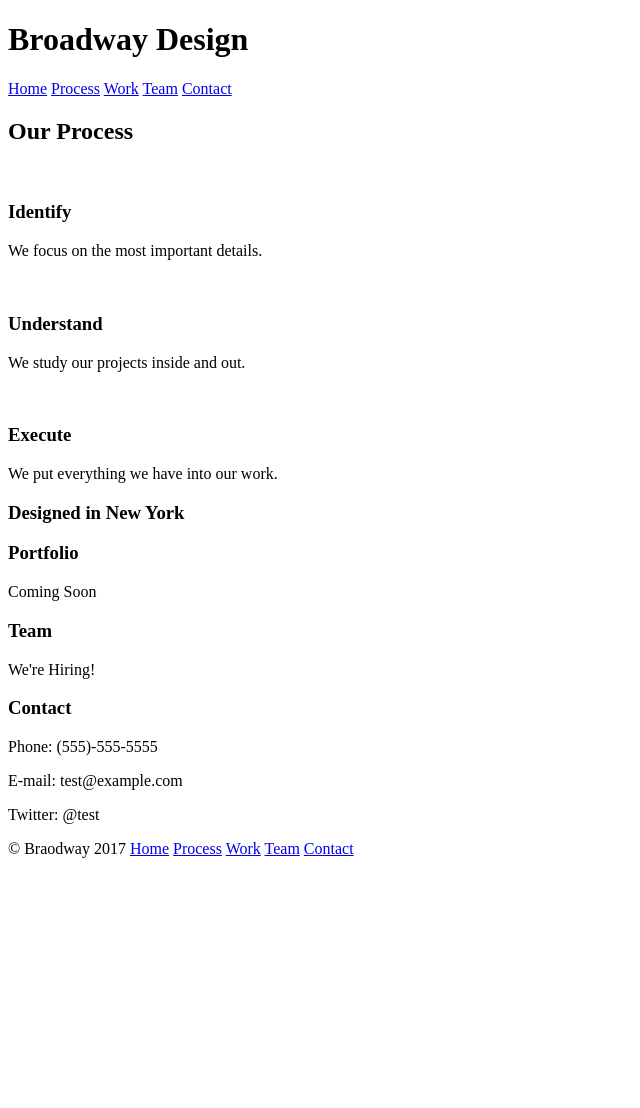
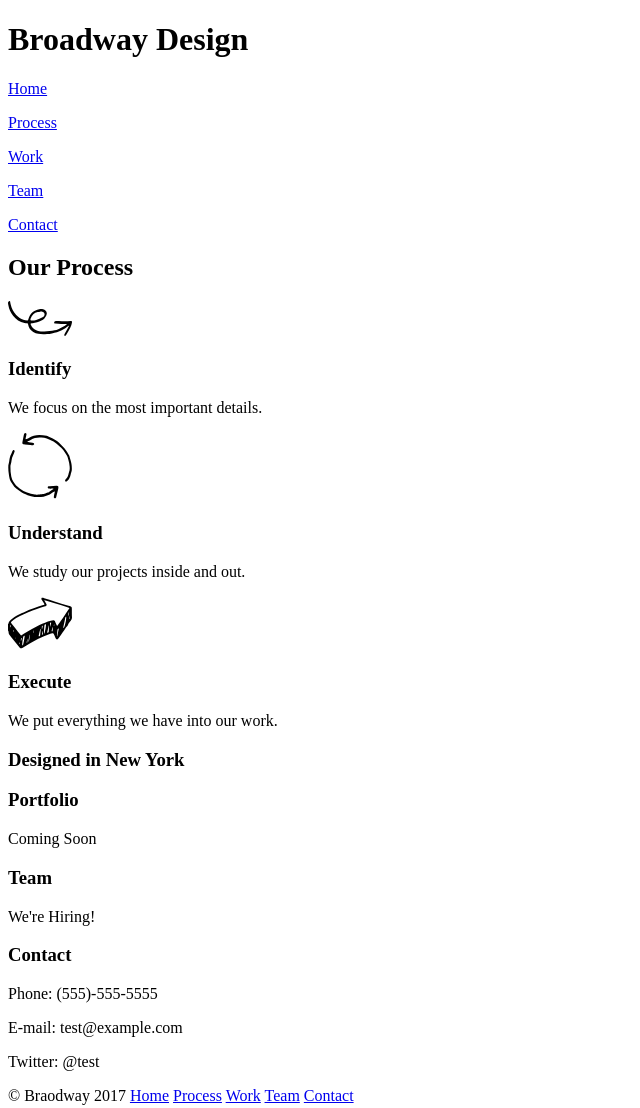
Before and after one commit to ivan8113/Broadway_Design, a plain HTML site: page index.html in a window 1280 px wide. Shown: the whole page, without its empty margins (0-640 px from the left). Before the commit the page ends 874 px from the top, so only its background shows below. Drawn offline with Linux system fonts and the light colour scheme.

Commit message:
modified code with images.

```diff
--- a/index.html
+++ b/index.html
@@ -7,25 +7,23 @@
   </head>
   <h1 class="Broadway">Broadway Design</h1>
 <nav>
-  <p>
-    <a class="nav btn" href="#">Home</a>
-    <a class="nav btn" href="#process">Process</a>
-    <a class="nav btn" href="#work">Work</a>
-    <a class="nav btn" href="#team">Team</a>
-    <a class="nav btn" href="#contact">Contact</a>
-  </p>
+    <p><a class="nav btn" href="#">Home</a></p>
+    <p><a class="nav btn" href="#process">Process</a></p>
+    <p><a class="nav btn" href="#work">Work</a></p>
+    <p><a class="nav btn" href="#team">Team</a></p>
+    <p><a class="nav btn" href="#contact">Contact</a></p>
   <!-- work  -->
 <h2 id="process">Our Process</h2>
 <!-- identity -->
-<img src=""/>
+<img src="./Resources/images/identify.svg"/>
 <h3>Identify</h3>
 <p>We focus on the most important details.</p>
 <!-- understand -->
-<img src=""/>
+<img src="./Resources/images/understand.svg"/>
 <h3>Understand</h3>
 <p>We study our projects inside and out.</p>
 <!-- execute -->
-<img src=""/>
+<img src="./Resources/images/execute.svg"/>
 <h3>Execute</h3>
 <p>We put everything we have into our work.</p>
 <!-- image on background -->
@@ -41,6 +39,7 @@
 <p>Twitter: @test</p>
 </nav>
 <!-- footer  -->
+<footer>
 <p> &copy Braodway 2017
   <a class="nav btn" href="#">Home</a>
   <a class="nav btn" href="#process">Process</a>
```
